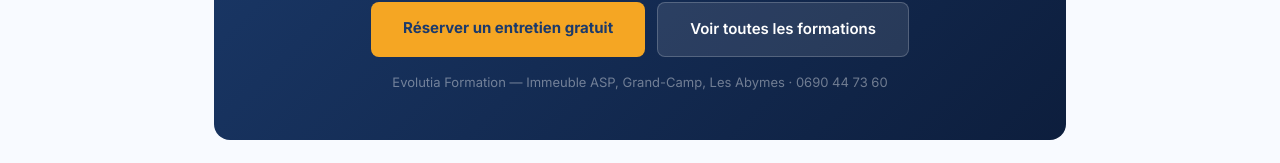
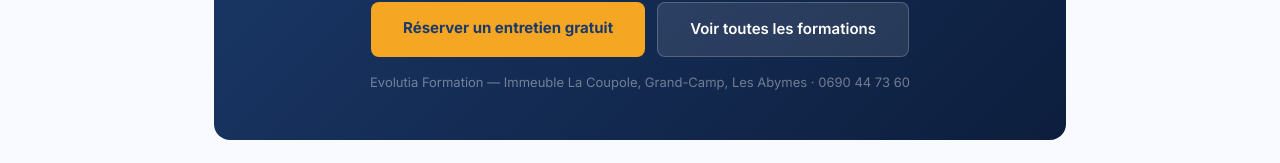
Before and after one commit to jmd971/evolutia, a Next.js app: page /guide-concours-territorial-guadeloupe in a window 1280 px wide. Shown: the part 8870-9033 px from the top of the page. Built offline with nearby package versions, Linux system fonts and the light colour scheme.

Commit message:
Adresse : Immeuble La Coupole (ex Immeuble ASP)

```diff
--- a/app/guide-concours-territorial-guadeloupe/page.tsx
+++ b/app/guide-concours-territorial-guadeloupe/page.tsx
@@ -398,7 +398,7 @@ export default function GuideConcoursTerritorialGuadeloupe() {
               </Link>
             </div>
             <p style={{ fontSize: 13, color: "rgba(255,255,255,0.4)", marginTop: 16 }}>
-              Evolutia Formation — Immeuble ASP, Grand-Camp, Les Abymes · 0690 44 73 60
+              Evolutia Formation — Immeuble La Coupole, Grand-Camp, Les Abymes · 0690 44 73 60
             </p>
           </section>
 
```
